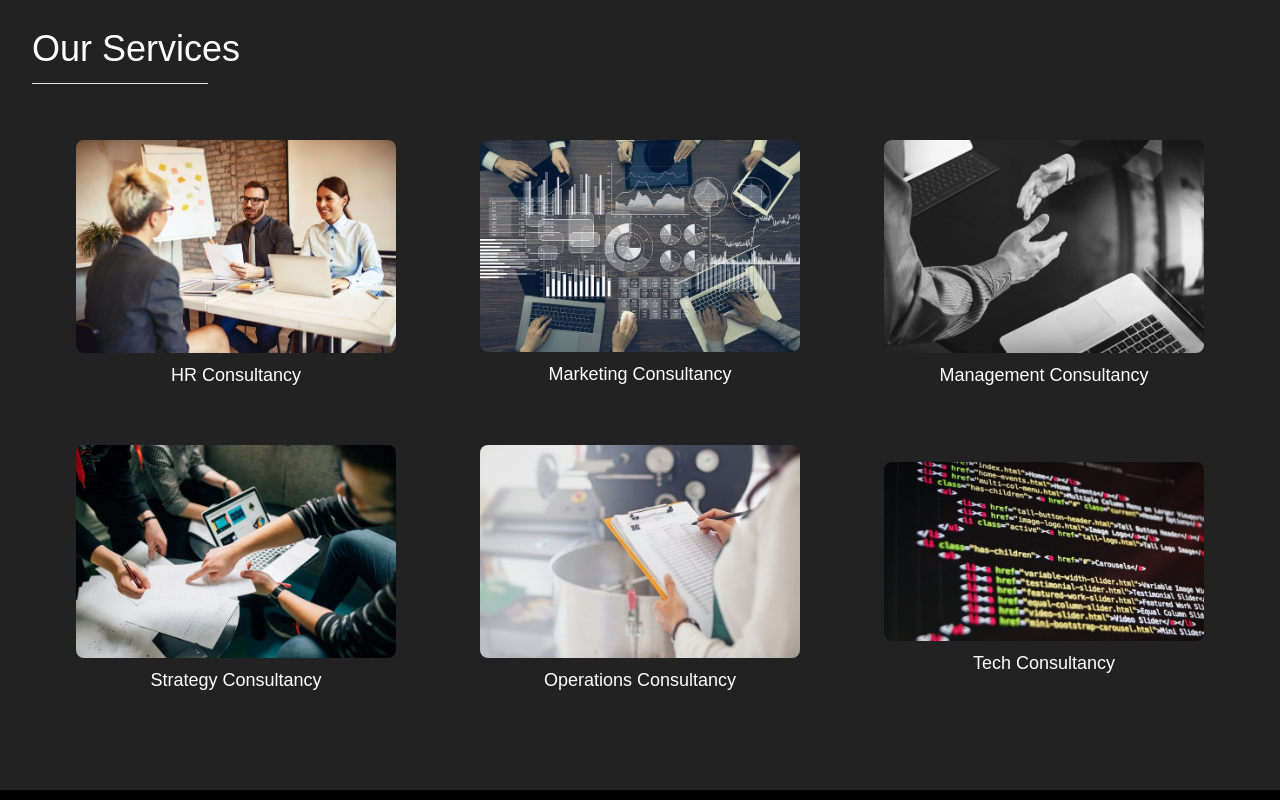
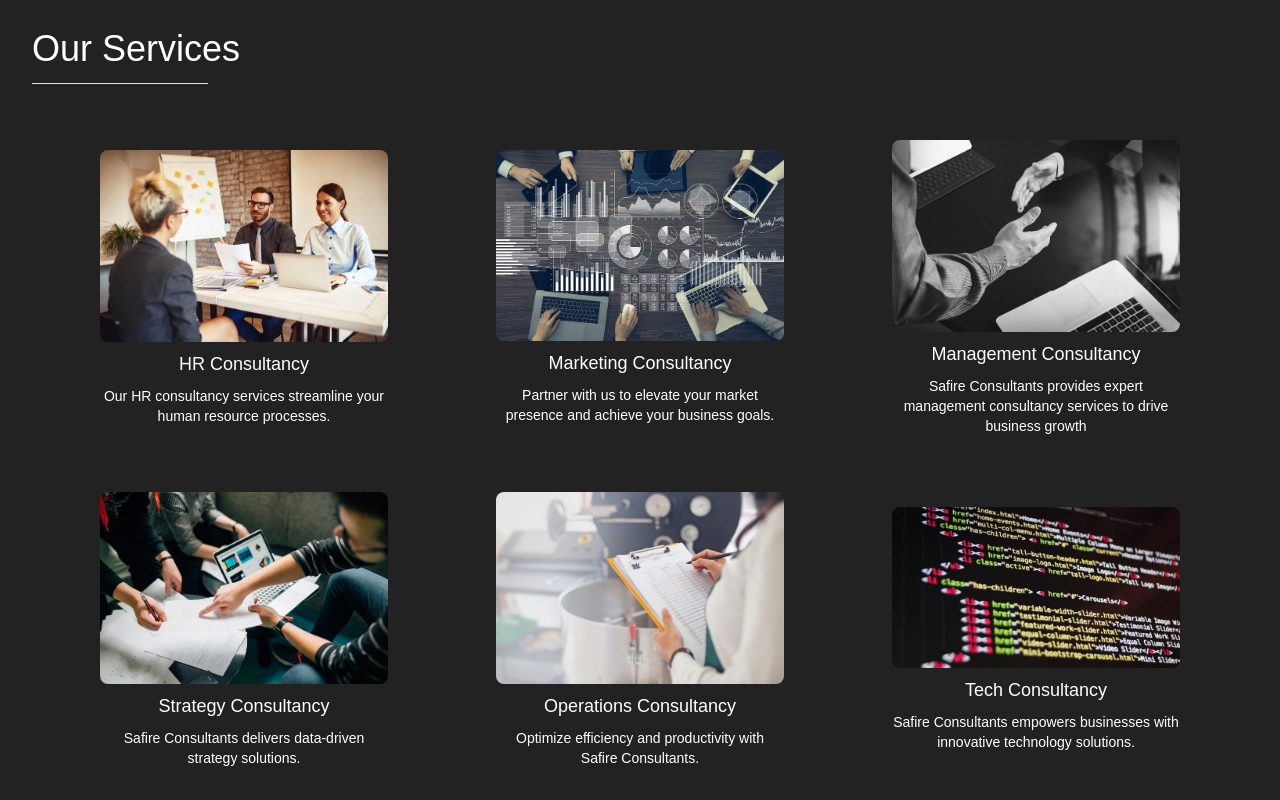
Before and after one commit to safireconsultants/safire-consultant, a Next.js app: page / in a window 1280 px wide. Shown: the part 1060-1860 px from the top of the page. Built offline with nearby package versions, Linux system fonts and the light colour scheme.

Commit message:
added lines

```diff
--- a/components/Home/Home.tsx
+++ b/components/Home/Home.tsx
@@ -16,32 +16,37 @@ import {
 } from "@/components/ui/sheet";
 import ContactForm from "../contact/ContactForm";
 import { Button } from "../ui/button";
-import { useForm, ValidationError } from "@formspree/react";
 
 const servicesdata = [
   {
     name: "HR Consultancy",
     image: "/hrc.jpg",
+    line: "Our HR consultancy services streamline your human resource processes."
   },
   {
     name: "Marketing Consultancy",
     image: "/marc.jpg",
+    line: "Partner with us to elevate your market presence and achieve your business goals."
   },
   {
     name: "Management Consultancy",
     image: "/mc.jpg",
+    line: "Safire Consultants provides expert management consultancy services to drive business growth"
   },
   {
     name: "Strategy Consultancy",
     image: "/sc.jpg",
+    line: "Safire Consultants delivers data-driven strategy solutions."
   },
   {
     name: "Operations Consultancy",
     image: "/opc.jpg",
+    line: "Optimize efficiency and productivity with Safire Consultants."
   },
   {
     name: "Tech Consultancy",
     image: "/tc.jpg",
+    line: "Safire Consultants empowers businesses with innovative technology solutions."
   },
 ];
 
@@ -141,8 +146,8 @@ const Home = () => {
           <p className="text-justify">
             Welcome to{" "}
             <span className="text-xl font-semibold">Safire Consultants</span>,
-            where our mission is encapsulated in our tagline:{" "}
-            <span className="italic">"Partnering for Progress."</span> Safire
+            where our mission is encapsulated in our tagline:
+            <span className="italic">&quot;Partnering for Progress.&quot;</span> Safire
             Consultants is a leading business consulting firm dedicated to
             empowering organizations to achieve their full potential. With
             extensive expertise in business strategy, product launches,
@@ -170,8 +175,8 @@ const Home = () => {
             <hr className="w-44" />
           </div>
           <div className="flex flex-wrap justify-evenly items-center gap-6">
-            {servicesdata.map(({ name, image }, idx) => (
-              <div className="flex flex-col p-4" key={idx}>
+            {servicesdata.map(({ name, image, line }, idx) => (
+              <div className="flex flex-col justify-center items-center p-4 w-80" key={idx}>
                 <Image
                   src={image}
                   width={400}
@@ -180,6 +185,7 @@ const Home = () => {
                   alt={image}
                 />
                 <h1 className="mt-2 text-lg text-center ">{name}</h1>
+                <p className="text-sm text-center mt-2">{line}</p>
               </div>
             ))}
           </div>
```
